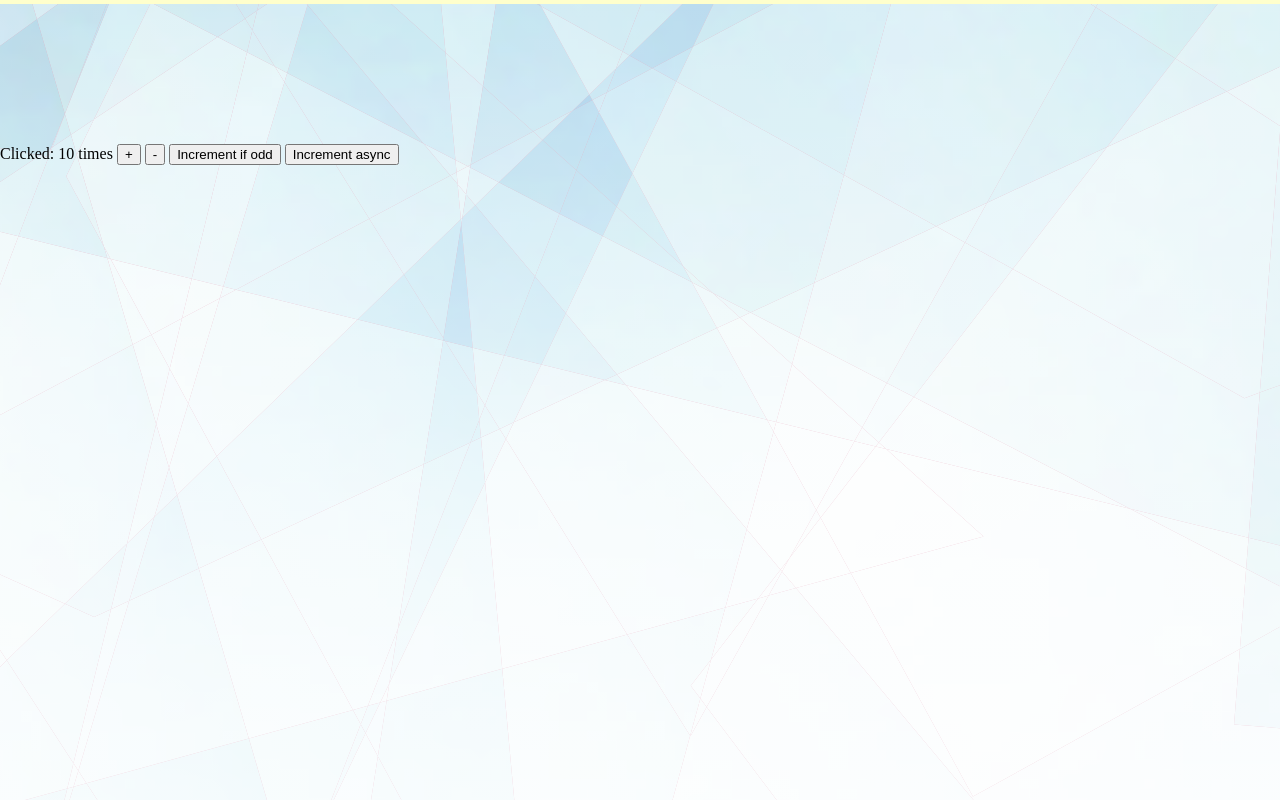
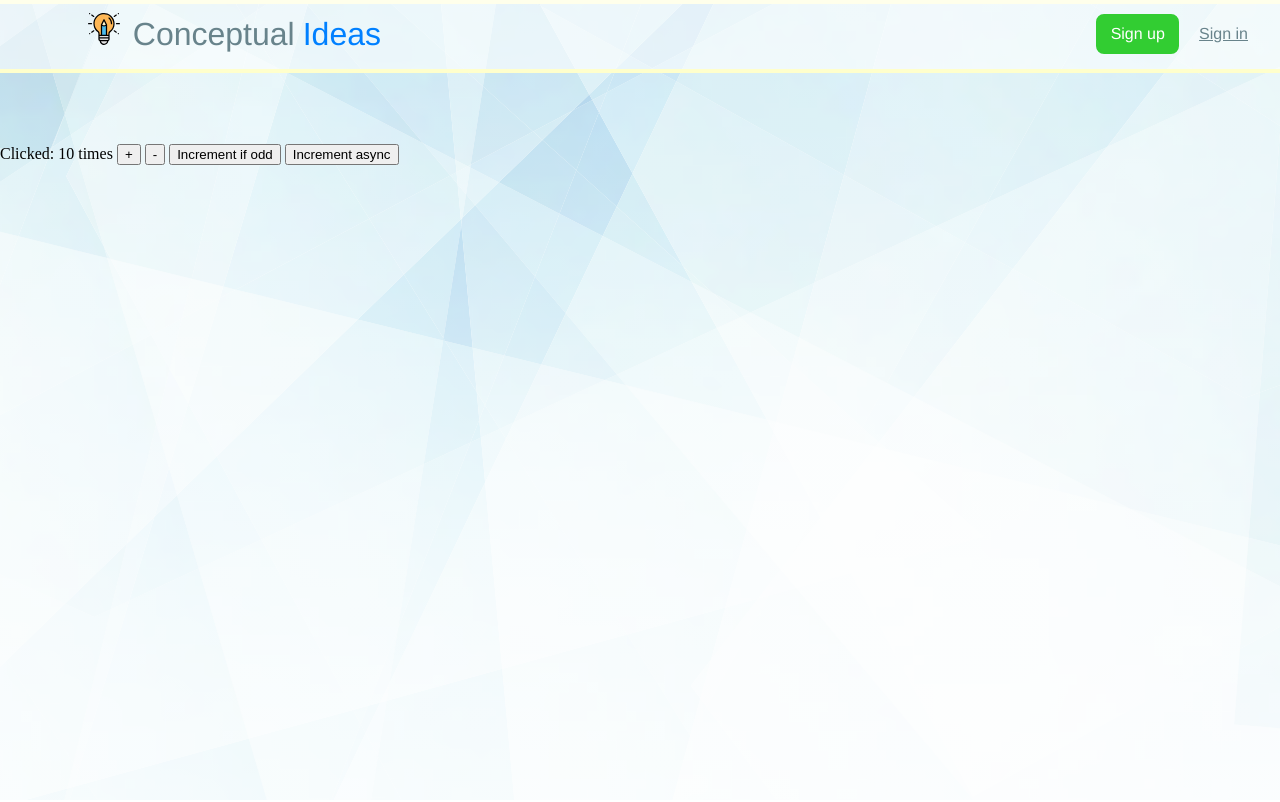
Before and after one commit to kyotee/Conceptual_Ideas_Node_JS, a React (Create React App) app in the folder views/: page /app3 in a window 1280 px wide. Shown: the top 802 px of the page. Built offline with nearby package versions, Linux system fonts and the light colour scheme.

Commit message:
navigation react component

```diff
--- a/views/src/index.js
+++ b/views/src/index.js
@@ -3,10 +3,13 @@ import React from 'react';
 import ReactDOM from 'react-dom';
 import { Route, Link, BrowserRouter as Router, Switch } from 'react-router-dom';
 import Notfound from './notfound';
+import NavigationBar from './javascripts/ui/navigation_bar.js';
 import UserApplications from './javascripts/ui/user_applications.js';
 import App from './javascripts/ui/app.js';
 import App1 from './javascripts/ui/app1.js';
 import CounterRedux from './javascripts/containers/counterRedux.js';
+
+ReactDOM.render(<NavigationBar/>, document.getElementById('nav'));
 
 const routing = (
   <Router>
--- a/views/src/index.scss
+++ b/views/src/index.scss
@@ -34,7 +34,6 @@ body, html {
 #background-img {
 	position: relative;
 	background-image: linear-gradient(to bottom, transparent, white), url("./images/normal_background.svg");
-	background-color: #DB7093;
 	background-position: center;
 	background-repeat: no-repeat;
 	min-height: 100%;
--- /dev/null
+++ b/views/src/javascripts/ui/navigation_bar.js
@@ -0,0 +1,37 @@
+import React, { Component } from 'react';
+import "../../stylesheets/navigation_bar.scss";
+
+class NavigationBar extends Component {
+	componentDidMount() {
+		document.getElementById('name-container').addEventListener("click", function() {
+			window.location = "/";
+		});
+
+		document.getElementById('signing-up').addEventListener("click", function() {
+			window.location = "/";
+		});
+	}
+	loggedin() {
+		return (
+			<div id="login-signup">
+				<p id="signing-up">Sign up</p>
+				<p><a href="#" id="signin_link">Sign in</a></p>
+			</div>
+		)
+	}
+	render() {
+		return (
+			<div id="nav">
+				<div id="name-container">
+					<div id="idea-icon"></div>
+					<p id="title1">Conceptual</p>
+					<p id="title2">Ideas</p>
+				</div>
+
+				{this.loggedin()}
+			</div>
+		)
+	}
+}
+
+export default NavigationBar;
--- /dev/null
+++ b/views/src/stylesheets/navigation_bar.scss
@@ -0,0 +1,114 @@
+$light-yellow: #ffffCC;
+$default-fonts: Helvetica, Arial, sans-serif;
+
+/* navigation_bar.scss media queries */
+
+#login-signup {
+	@media screen and (max-width: 767px){
+		display: none
+	}
+}
+
+#nav {
+	@media screen and (max-width: 767px){
+		text-align: center
+	}
+}
+
+#name-container {
+	@media screen and (max-width: 767px){
+	    -webkit-transform:scale(0.7);
+		-moz-transform:scale(0.7);
+		-ms-transform:scale(0.7);
+		transform:scale(0.7);
+		width: 22em
+	}
+	@media screen and (min-width: 768px){
+		margin-left: 5.5em
+	}
+}
+
+/* navigation_bar.scss */
+
+#login-signup, #login-signup-on {
+	float: right;
+	margin-top: 0.85em
+}
+
+#login-signup > p {
+	display: inline-block;
+	font-family: $default-fonts;
+	font-size: 1em;
+	margin: 0
+}
+
+#login-signup > p:nth-child(1) {
+    border: 0.2em;
+    border-style: solid;
+    border-color: #32CD32;
+    border-radius: 0.5em;
+    background-color: #32CD32;
+    cursor: pointer;
+
+    color: white;
+    padding: 0.5em 0.7em 0.5em 0.7em;
+
+    a:link {
+		color: white
+	}
+	a:visited {
+		color: white
+	}
+}
+
+#login-signup > p:nth-child(2) {
+	padding-left: 1.25em;
+	margin-right: 2em;
+	color: #68838B;
+
+    a:link {
+		color: #68838B
+	}
+	a:visited {
+		color: #68838B
+	}
+}
+
+#nav {
+	background: rgba(255,255,255,0.6);
+	border-bottom: 0.25em solid $light-yellow;
+	position: fixed;
+	width: 100%;
+	z-index: 1
+}
+
+#name-container {
+	display: inline-block;
+	cursor: pointer
+}
+
+#idea-icon {
+	position: relative;
+	background-image: url("../images/idea.svg");
+	width: 2em;
+	height: 2em;
+	display: inline-block;
+	background-repeat: no-repeat
+}
+
+#title1 {
+	font-family: $default-fonts;
+	font-size: 2em;
+	color: #68838B;
+	display: inline-block;
+	margin: 0.5em 0 0.5em 0.4em
+}
+
+#title2 {
+	padding-left: 0.25em;
+	font-family: $default-fonts;
+	font-size: 2em;
+	color: #0080ff;
+	display: inline-block;
+	margin: 0.5em 0em 0.5em 0
+}
--- a/views/src/stylesheets/user_applications.scss
+++ b/views/src/stylesheets/user_applications.scss
@@ -1,6 +1,7 @@
 $default-fonts: Helvetica, Arial, sans-serif;
 
 /* user_applications.scss media queries */
+
 .boxes {
 	@media screen and (max-width: 767px){
 	    width: 15em;
```
